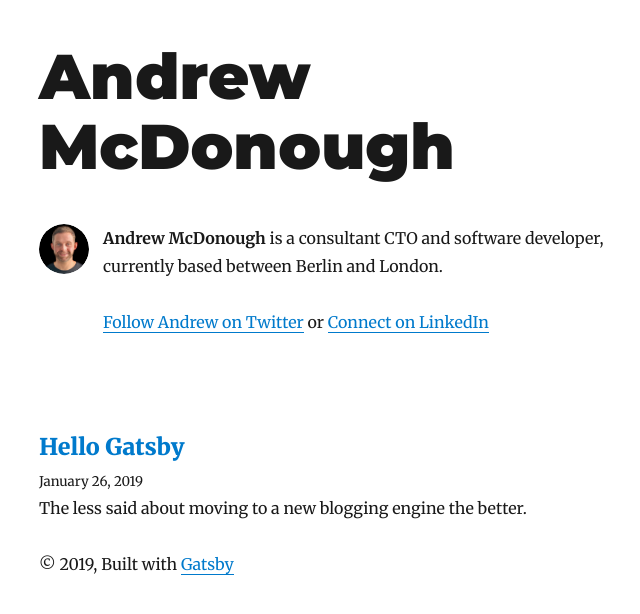
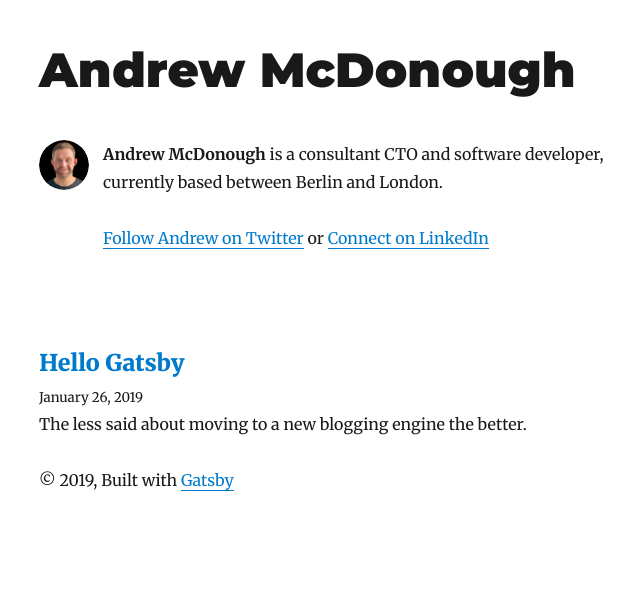
Before and after one commit to andrewmcdonough/andrewmcdonough.com, a Gatsby site: page / in a window 1280 px wide. Shown: the whole page, without its empty margins (286-926 px from the left). Built offline with nearby package versions, Linux system fonts and the light colour scheme; Gatsby itself is replaced by a stand-in of ours; some packages are replaced by stand-ins of ours.

Commit message:
Reduce size of h1 on homepage

```diff
--- a/src/components/Layout.js
+++ b/src/components/Layout.js
@@ -13,7 +13,7 @@ class Layout extends React.Component {
       header = (
         <h1
           style={{
-            ...scale(1.5),
+            ...scale(1.2),
             marginBottom: rhythm(1.5),
             marginTop: 0,
           }}
```
